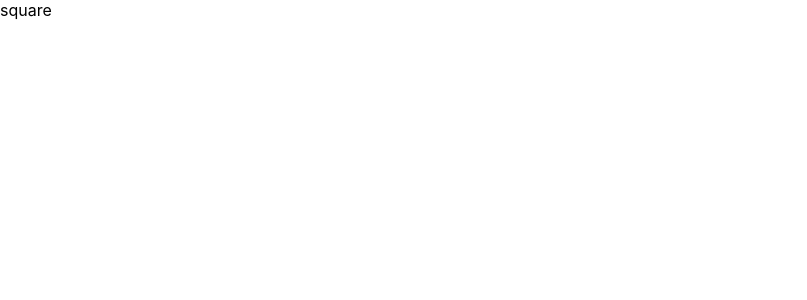
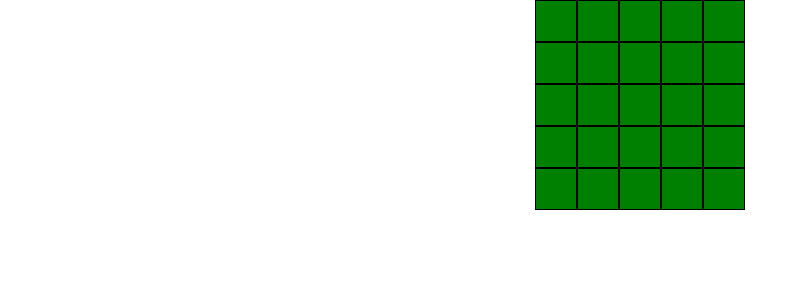
Before and after one commit to Thalandor/selectable-grid-test, a React (Create React App) app: page / in a window 1280 px wide. Shown: the top 300 px of the page, without its empty margins (0-807 px from the left). Built offline with nearby package versions, Linux system fonts and the light colour scheme.

Commit message:
Add basic styling

```diff
--- a/src/App.tsx
+++ b/src/App.tsx
@@ -3,7 +3,15 @@ import Grid from './components/board/Board';
 
 function App() {
   return (
-    <div><Grid /></div>
+    <div
+      style={{
+        display: 'flex',
+        justifyContent: 'center',
+        alignItems: 'center'
+      }}
+    >
+      <Grid />
+    </div>
   );
 }
 
--- a/src/components/board/Board.tsx
+++ b/src/components/board/Board.tsx
@@ -1,7 +1,15 @@
-import Square from "../square/Square";
+import Square from '../square/Square';
 
 const Grid = () => {
-    return <div><Square /></div>
-}
+  const rows: JSX.Element[] = [];
+  const columns: JSX.Element[] = [];
+  for (let column = 0; column < (process.env.REACT_APP_LENGTH || 1); ++column) {
+    columns.push(<Square />);
+  }
+  for (let row = 0; row < (process.env.REACT_APP_HEIGHT || 1); ++row) {
+    rows.push(<div style={{ display: 'flex' }}>{columns}</div>);
+  }
+  return <div>{rows}</div>;
+};
 
 export default Grid;
--- a/src/components/square/Square.module.scss
+++ b/src/components/square/Square.module.scss
@@ -0,0 +1,6 @@
+.square {
+  background-color: green;
+  border: 1px solid black;
+  width: 40px;
+  height: 40px;
+}
--- a/src/components/square/Square.tsx
+++ b/src/components/square/Square.tsx
@@ -1,5 +1,7 @@
+import styles from './Square.module.scss';
+
 const Square = () => {
-    return <div>square</div>
-}
+  return <div className={styles.square} />;
+};
 
 export default Square;
```
